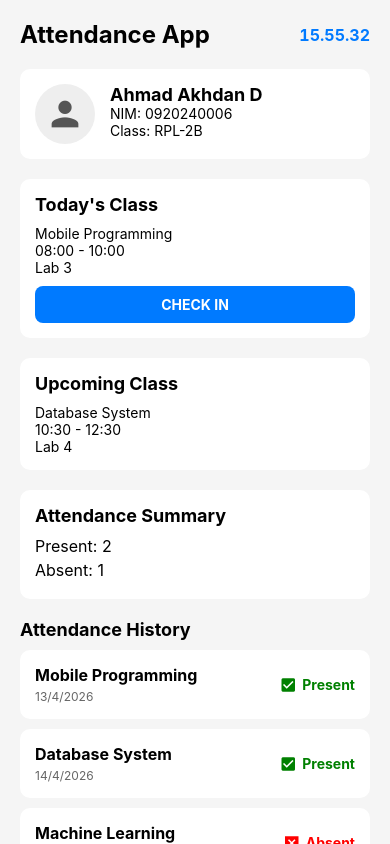
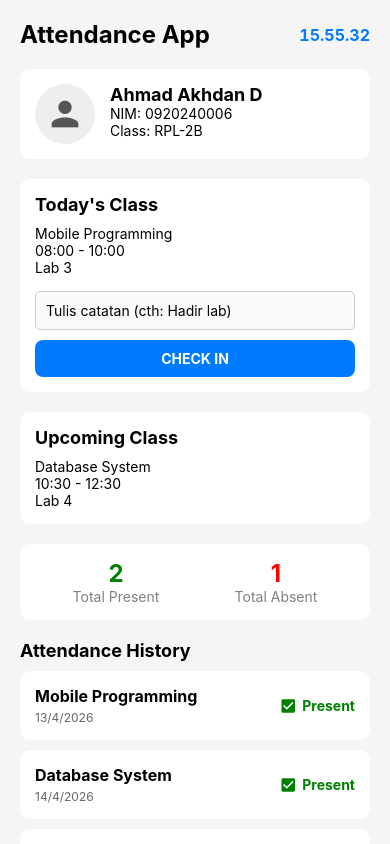
Before and after one commit to AhmadAkhdan/AttendanceApp, a React Native app: screen / in a window 390 px wide. Built offline with nearby package versions, Linux system fonts and the light colour scheme.

Commit message:
Refactoring 2.0

```diff
--- a/pages/Home.js
+++ b/pages/Home.js
@@ -1,5 +1,5 @@
-import React, { useState, useEffect } from "react";
-import { View, Text, StyleSheet, SafeAreaView, TouchableOpacity, ScrollView, FlatList, Alert } from "react-native";
+import React, { useState, useEffect, useMemo, useRef } from "react";
+import { View, Text, StyleSheet, SafeAreaView, TouchableOpacity, ScrollView, FlatList, Alert, TextInput } from "react-native";
 import { MaterialIcons } from "@expo/vector-icons";
 
 const initialHistory = [
@@ -13,6 +13,9 @@
   const [isCheckedIn, setIsCheckedIn] = useState(false);
   const [currentTime, setCurrentTime] = useState("Memuat jam...");
 
+  const [note, setNote] = useState("");
+  const noteInputRef = useRef(null);
+
   useEffect(() => {
     const timer = setInterval(() => {
       const timeString = new Date().toLocaleTimeString('id-ID', {
@@ -24,9 +27,24 @@
     return () => clearInterval(timer);
   }, []);
 
+  const attendanceStats = useMemo(() => {
+    console.log("Menghitung ulang statistik kehadiran..."); // Cek terminal saat Check In
+    const presentCount = historyData.filter(item => item.status === "Present").length;
+    const absentCount = historyData.filter(item => item.status === "Absent").length;
+    return { totalPresent: presentCount, totalAbsent: absentCount };
+  }, [historyData]);
+
   const handleCheckIn = () => {
     if (isCheckedIn) {
       Alert.alert("Perhatian", "Anda sudah melakukan Check In untuk kelas ini.");
+      return;
+    }
+
+    if (note.trim() === '') {
+      Alert.alert("Peringatan", "Catatan kehadiran wajib diisi!");
+      if (noteInputRef.current) {
+        noteInputRef.current.focus();
+      }
       return;
     }
 
@@ -41,9 +59,6 @@
     setIsCheckedIn(true);
     Alert.alert("Sukses", `Berhasil Check In pada pukul ${currentTime}`);
   };
-
-  const presentCount = historyData.filter(item => item.status === "Present").length;
-  const absentCount = historyData.filter(item => item.status === "Absent").length;
 
   const renderItem = ({ item }) => (
     <View style={styles.item}>
@@ -90,6 +105,17 @@
           <Text>Mobile Programming</Text>
           <Text>08:00 - 10:00</Text>
           <Text>Lab 3</Text>
+
+          {!isCheckedIn && (
+            <TextInput
+              ref={noteInputRef}
+              style={styles.inputCatatan}
+              placeholder="Tulis catatan (cth: Hadir lab)"
+              value={note}
+              onChangeText={setNote}
+            />
+          )}
+
           <TouchableOpacity
             style={[styles.button, isCheckedIn ? styles.buttonDisabled : styles.buttonActive]}
             onPress={handleCheckIn}
@@ -108,10 +134,15 @@
           <Text>Lab 4</Text>
         </View>
 
-        <View style={styles.classCard}>
-          <Text style={styles.subtitle}>Attendance Summary</Text>
-          <Text style={styles.summaryText}>Present: {presentCount}</Text>
-          <Text style={styles.summaryText}>Absent: {absentCount}</Text>
+        <View style={styles.statsCard}>
+          <View style={styles.statBox}>
+            <Text style={styles.statNumber}>{attendanceStats.totalPresent}</Text>
+            <Text style={styles.statLabel}>Total Present</Text>
+          </View>
+          <View style={styles.statBox}>
+            <Text style={[styles.statNumber, { color: 'red' }]}>{attendanceStats.totalAbsent}</Text>
+            <Text style={styles.statLabel}>Total Absent</Text>
+          </View>
         </View>
 
         <Text style={styles.subtitle}>Attendance History</Text>
@@ -229,9 +260,34 @@
     color: "red",
     fontWeight: "bold",
   },
-  summaryText: {
-    fontSize: 16,
-    marginBottom: 4,
+  // Style Baru untuk Komponen Hooks
+  inputCatatan: {
+    borderWidth: 1,
+    borderColor: '#ccc',
+    borderRadius: 5,
+    padding: 10,
+    marginTop: 15,
+    backgroundColor: '#fafafa',
+  },
+  statsCard: {
+    flexDirection: 'row',
+    justifyContent: 'space-around',
+    backgroundColor: 'white',
+    padding: 15,
+    borderRadius: 10,
+    marginBottom: 20,
+  },
+  statBox: {
+    alignItems: 'center',
+  },
+  statNumber: {
+    fontSize: 24,
+    fontWeight: 'bold',
+    color: 'green',
+  },
+  statLabel: {
+    fontSize: 14,
+    color: 'gray',
   }
 });
 
```
